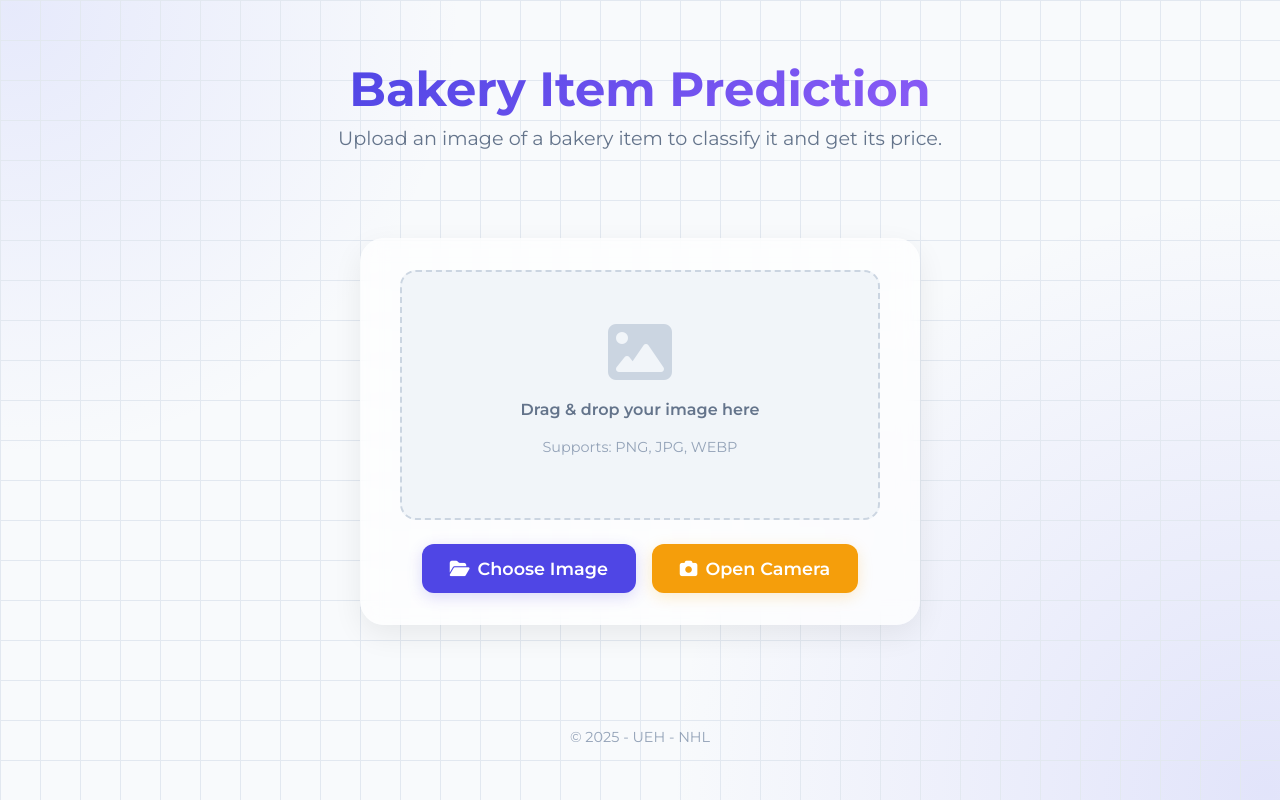
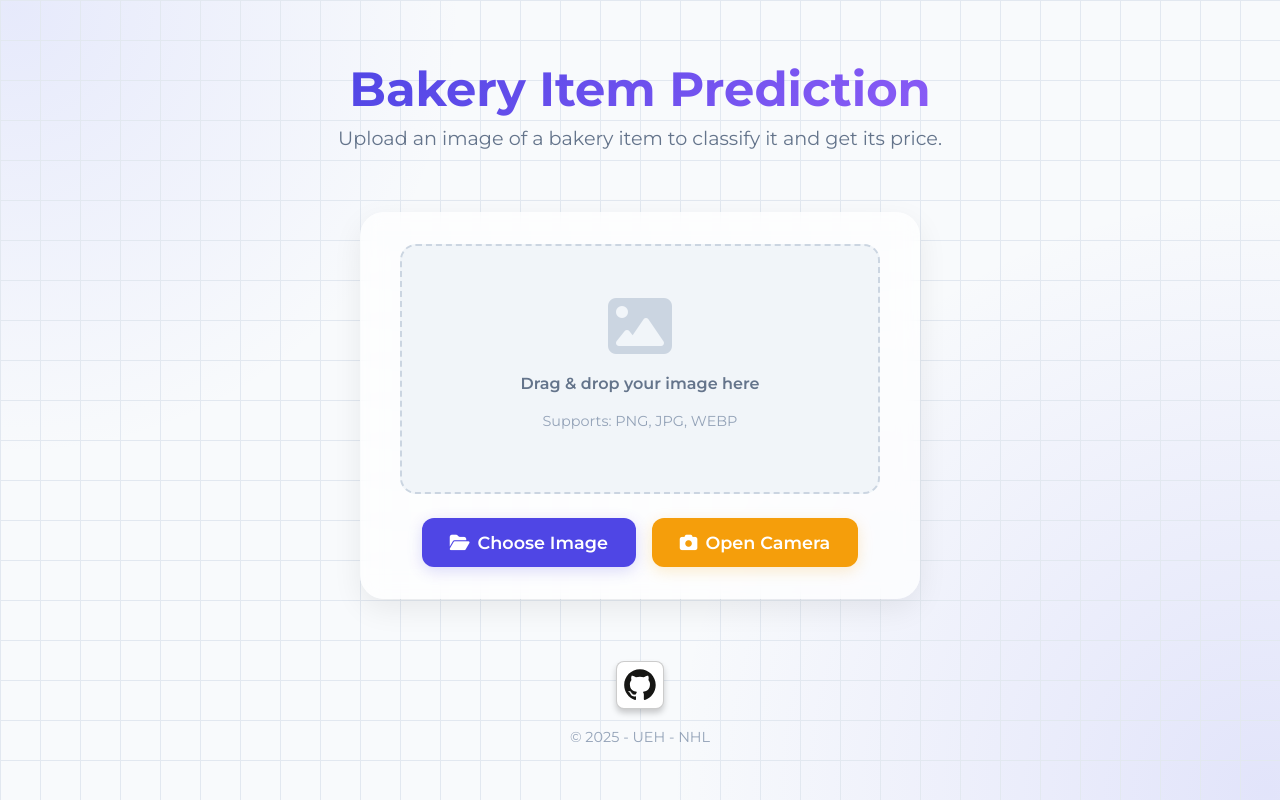
Before and after one commit to Nghiathan13/CNN_bakery, a Flask app: page / in a window 1280 px wide. Run offline with Flask 3, Linux system fonts and the light colour scheme.

Commit message:
Add link Github & Favicon

```diff
--- a/static/script.js
+++ b/static/script.js
@@ -108,7 +108,7 @@ document.addEventListener("DOMContentLoaded", () => {
     paymentButton.id = "payment-button";
     paymentButton.className = "btn btn-success";
     paymentButton.style.marginTop = "1.5rem";
-    paymentButton.innerHTML = `<i class="fas fa-qrcode"></i> Thanh toán ngay`;
+    paymentButton.innerHTML = `<i class="fas fa-qrcode"></i> Pay Now`;
     paymentButton.dataset.amount = amount;
     return paymentButton;
   }
@@ -117,9 +117,9 @@ document.addEventListener("DOMContentLoaded", () => {
     const priceFormatted = data.price.toLocaleString("vi-VN");
     resultContainer.innerHTML = `
         <h2>Prediction Result</h2>
-        <p><strong>🍰 Item:</strong> <span>${data.item_name}</span></p>
-        <p><strong>💵 Price:</strong> <span>${priceFormatted}</span> VND</p>
-        <p><strong>✅ Confidence:</strong> <span>${data.confidence}</span>%</p>
+        <p><strong>Item:</strong> <span>${data.item_name}</span></p>
+        <p><strong>Price:</strong> <span>${priceFormatted}</span> VND</p>
+        <p><strong>Confidence:</strong> <span>${data.confidence}</span>%</p>
         `;
 
     const paymentButton = createPaymentButton(data.price);
@@ -432,9 +432,9 @@ document.addEventListener("DOMContentLoaded", () => {
       const amount = event.target.dataset.amount;
       if (!amount) return;
 
-      paymentDetails.textContent = `Số tiền: ${parseInt(amount).toLocaleString(
-        "vi-VN"
-      )} VND`;
+      paymentDetails.textContent = `Total Price: ${parseInt(
+        amount
+      ).toLocaleString("vi-VN")} VND`;
       qrCodeImage.src = "https://i.gifer.com/ZZ5H.gif"; // Loading spinner
       paymentModal.style.display = "block";
 
--- a/static/style.css
+++ b/static/style.css
@@ -129,6 +129,19 @@ footer {
   padding: 1.25rem;
   text-align: center;
   width: 100%;
+}
+
+.github-link img {
+  height: 3rem;
+  padding: 0.25rem;
+  border-radius: 0.5rem;
+  background-color: rgb(255, 255, 255);
+  border: 0.0125px solid rgba(0, 0, 0, 0.2);
+  box-shadow: 0 4px 6px rgba(0, 0, 0, 0.2);
+  transition: all 0.2s ease;
+}
+.github-link img:hover {
+  background-color: rgb(230, 230, 230);
 }
 
 /* --- General Button Styles --- */
--- a/templates/index.html
+++ b/templates/index.html
@@ -13,8 +11,15 @@
       rel="stylesheet"
       href="https://cdnjs.cloudflare.com/ajax/libs/font-awesome/6.5.2/css/all.min.css"
     />
+    <link
+      rel="icon"
+      href="{{ url_for('static', filename='icons/cake.ico') }}"
+    />
+
+    <title>Bakery Classifier</title>
   </head>
   <body>
+    <!-- HEADER -->
     <header>
       <h1>Bakery Item Prediction</h1>
       <p class="subtitle">
@@ -164,6 +168,23 @@
           </button>
         </div>
       </div>
+    </main>
+
+    <!-- FOOTER -->
+    <footer>
+      <a
+        href="https://github.com/Nghiathan13/CNN_bakery"
+        target="_blank"
+        rel="noopener noreferrer"
+        class="github-link"
+      >
+        <img
+          src="{{ url_for('static', filename='icons/github_icon.svg') }}"
+          alt="GitHub Profile"
+        />
+      </a>
+      <p>&copy; 2025 - UEH - NHL</p>
+    </footer>
 
     <!-- The original JavaScript file, unchanged -->
     <script src="{{ url_for('static', filename='script.js') }}"></script>
```
Also changed, not shown: other parts of templates/index.html (+46 -49 lines), static/icons/cake.ico (added), static/icons/github_icon.svg (added). Lines whose indentation alone changed are shown as unchanged.
